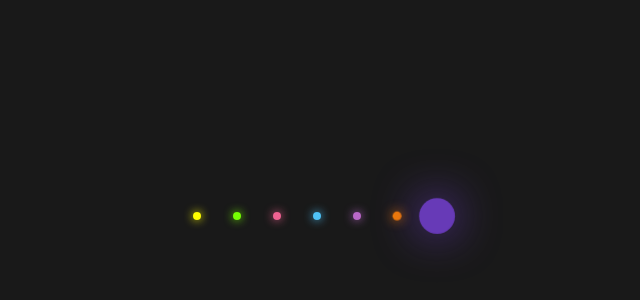
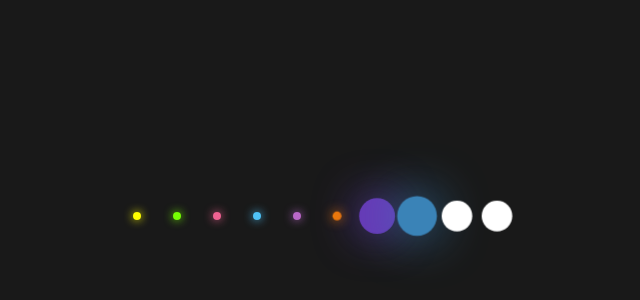
Before and after one commit to SteveStackJack/my-first-repo, a plain HTML site: page index.html in a window 1280 px wide. Shown: the part 184-484 px from the top of the page, without its empty margins (323-963 px from the left). Drawn offline with Linux system fonts and the light colour scheme.

Commit message:
add more fancy dots

```diff
--- a/index.html
+++ b/index.html
@@ -15,6 +15,9 @@
     <li></li>
     <li></li>
     <li></li>
+    <li></li>
+    <li></li>
+    <li></li>
   </ul>
 </body>
 </html>
--- a/styles.css
+++ b/styles.css
@@ -77,3 +77,9 @@ ul li:nth-child(7) {
   background: #673ab7;
   box-shadow: 0 0 50px #673ab7;
 }
+
+ul li:nth-child(8) {
+  animation-delay: -0.1s;
+  background: #3a83b7;
+  box-shadow: 0 0 50px #3a83b7;
+}
```
